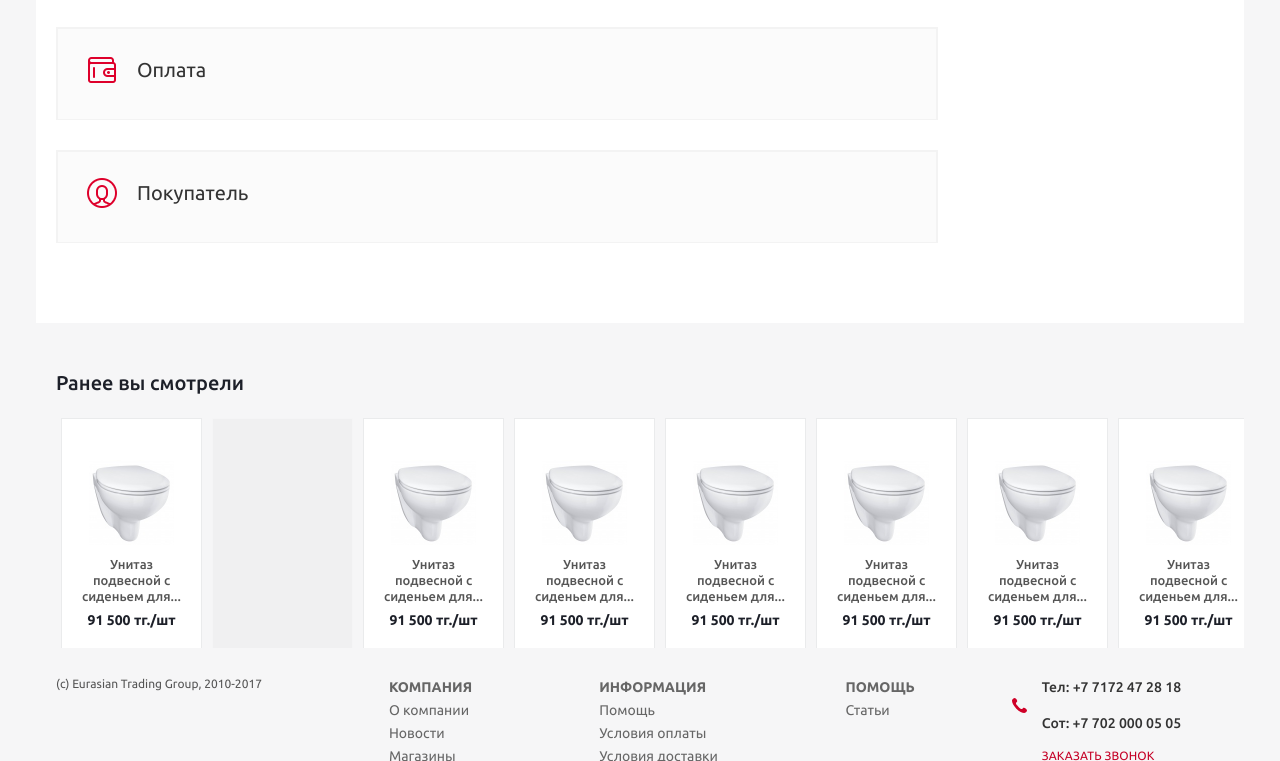
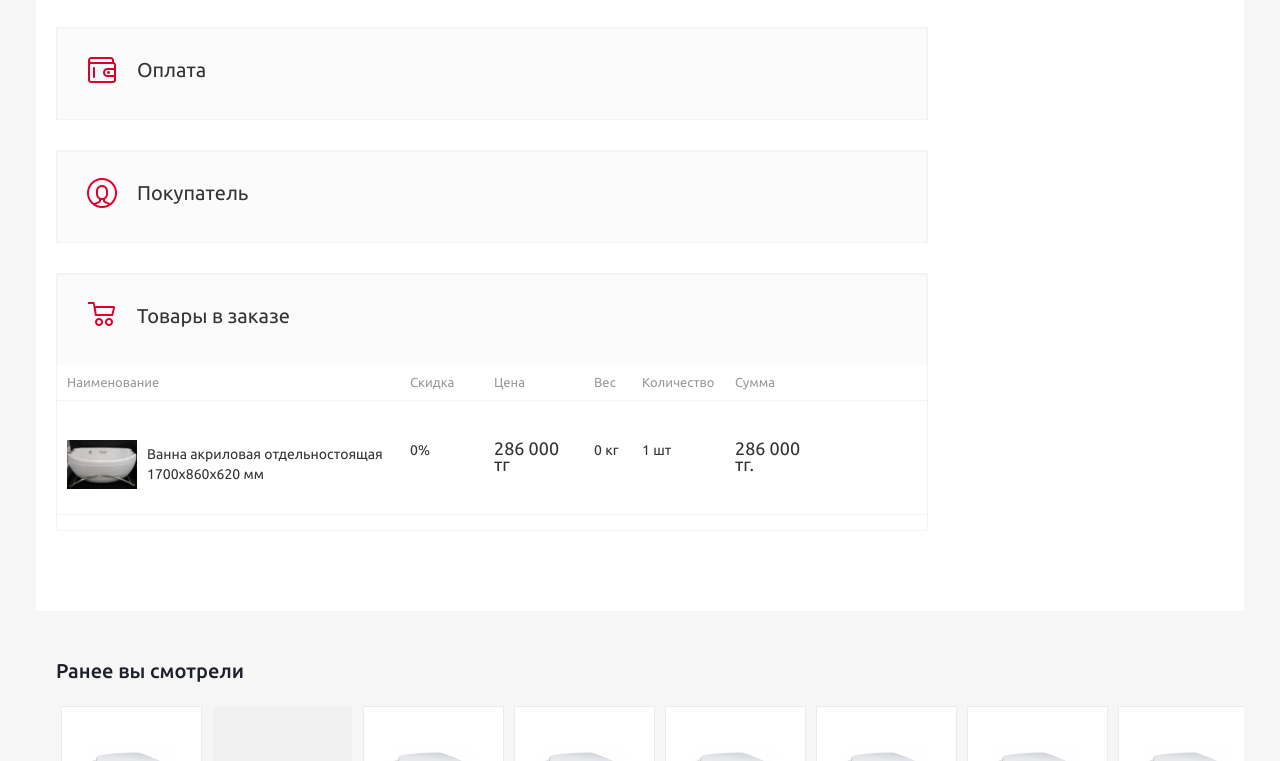
Before and after one commit to astanacreative/etgroup, a plain HTML site: page orders.html in a window 1280 px wide. Shown: the part 744-1505 px from the top of the page. Drawn offline with Linux system fonts and the light colour scheme.

Commit message:
fix prod
fix

```diff
--- a/css/style_k.css
+++ b/css/style_k.css
@@ -1005,12 +1005,13 @@ font-weight: 500;
 }
 
 .order-cart{
-    margin-left: 20px;
+    margin-left: 30px;
     padding: 30px 0px 40px;
     border: 1px solid #f3f3f3;
     border-radius: 0;
     background: #FFF;
-    height: 50%;
+    position: sticky;
+    top: 10px;
 }
 .change_basket{
     display: flex;
@@ -1030,6 +1031,7 @@ font-weight: 500;
 }
 .order-buy-section {
     display: flex;
+    align-items: flex-start;
 }
 .order-buy-rdy, .order-change-btn{
     display: none;
@@ -1047,7 +1049,82 @@ font-weight: 500;
     transition: ease-in-out 1s;
 
 }
-
+.order-product-row {
+    display: flex;
+    border-bottom: 1px solid #f3f3f3;
+    font-size: 13px;
+    line-height: 20px;
+    color: #999999;
+    text-align: left;
+}
+.order-product-column{
+    font-size: 14px;
+    font-weight: normal;
+    line-height: 20px;
+    color: #333333;
+}
+.pr-p{
+    padding: 7px 10px 8px;
+}
+.pc-p{
+    padding: 39px 10px 25px
+}
+.order-buy-content:last-child{
+    padding: 0px;
+}
+.overflow-vis{
+    overflow: visible;
+}
+.product-row-name,.product-column-name {
+    width: 100%;
+    max-width: 343px;
+}
+.product-row-weight,.product-column-weight{
+    max-width: 48px;
+    width: 100%;
+}
+.product-row-cost,.product-column-cost{
+    width: 100%;
+    max-width: 100px;
+}
+.product-row-number, .product-column-number{
+    width: 100%;
+    max-width: 93px;
+}
+.product-column-name{
+    display: flex;
+    align-items: center;
+}
+.column-name-img{
+    max-width: 70px;
+    max-height: 70px;
+    margin-right: 10px;
+}
+.column-name-img img{
+    width: 100%;
+    height: 100%;
+    object-fit: contain;
+}
+.column-name-text a,.column-name-text a:hover{
+    color: #333333;
+    max-width: 100%;
+}
+.order-product-column{
+    display: flex;
+}
+.product-column-discount,.product-row-discount{
+    max-width: 84px;
+    width: 100%;
+}
+.product-column-cost{
+    font-size: 18px;
+    line-height: 16px;
+    color: #333;
+}
+.product-row-total {
+    max-width: 96px;
+    width: 100%;
+}
 
 .order-buy-block.active .order-buy-rdy{
     display: block;
@@ -1094,7 +1171,16 @@ font-weight: 500;
         max-width: 750px;
     }
     .order-buy-section {
-        flex-direction: column-reverse;
+        flex-direction: column;
+
+    }
+    .order-cart{
+        position:relative;
+        width: 100%;
+        margin: 0px;
+    }
+    .change_basket{
+        justify-content: space-between;
     }
 
 }
--- a/orders.html
+++ b/orders.html
@@ -22,7 +22,7 @@
 	<title>EtGroup</title>
 	</head>
 	<body>
-		<div class="wrapper">
+		<div class="wrapper overflow-vis">
 			<div class="wrapper__container">
 		<!-- <header class="header"> -->
 				<header id="header" class="header">
@@ -740,8 +740,66 @@
 								</div>
 								</div>
                                     </div>
+									<div class="order-buy-block">
+										<div class="order-buy-title-content">
+										   <h2 class="order-buy-title kassa good">Товары в заказе</h2>
+										</div>
+										<div class="order-buy-content ">
+												<div class="order-product-table">
+													<div class="order-product-row">
+														<div class="product-row-name pr-p">
+															Наименование
+														</div>
+														<div class="product-row-discount pr-p">
+															Скидка
+														</div>
+														<div class="product-row-cost pr-p">
+															Цена
+														</div>
+														<div class="product-row-weight pr-p">
+															Вес
+														</div>
+														<div class="product-row-number pr-p">
+															Количество
+														</div>
+														<div class="product-row-cost pr-p">
+															Сумма
+														</div>
+													</div>
+													<div class="order-product-column">
+														<div class="product-column-name pc-p">
+															<div class="column-name-img">
+																<a href="#">
+																<img src="img/orders-prod.jpg" alt="">
+															</a>
+															</div>
+															<div class="column-name-text">
+																<a href="#">
+																Ванна акриловая отдельностоящая 1700х860х620 мм
+															</a>
+															</div>
+														</div>
+														<div class="product-column-discount pc-p">
+															0%
+														</div>
+														<div class="product-column-cost pc-p">
+															286 000 тг
+														</div>
+														<div class="product-column-weight pc-p">
+															0 кг
+														</div>
+														<div class="product-column-number pc-p">
+															1 шт
+														</div>
+														<div class="product-column-cost pc-p">
+															286 000 тг.
+														</div>
+													</div>
+												</div>
+											</div>
+									</div>
 								</div>
-								<div class="order-cart">
+								<div class="order-cart sticky">
 									<div class="change_basket">
 										<div class="text"> Ваш заказ </div>
 										<a href="#" class="order-change-btn">Изменить</a>
```
Also changed, not shown: img/orders-prod.jpg (added).
